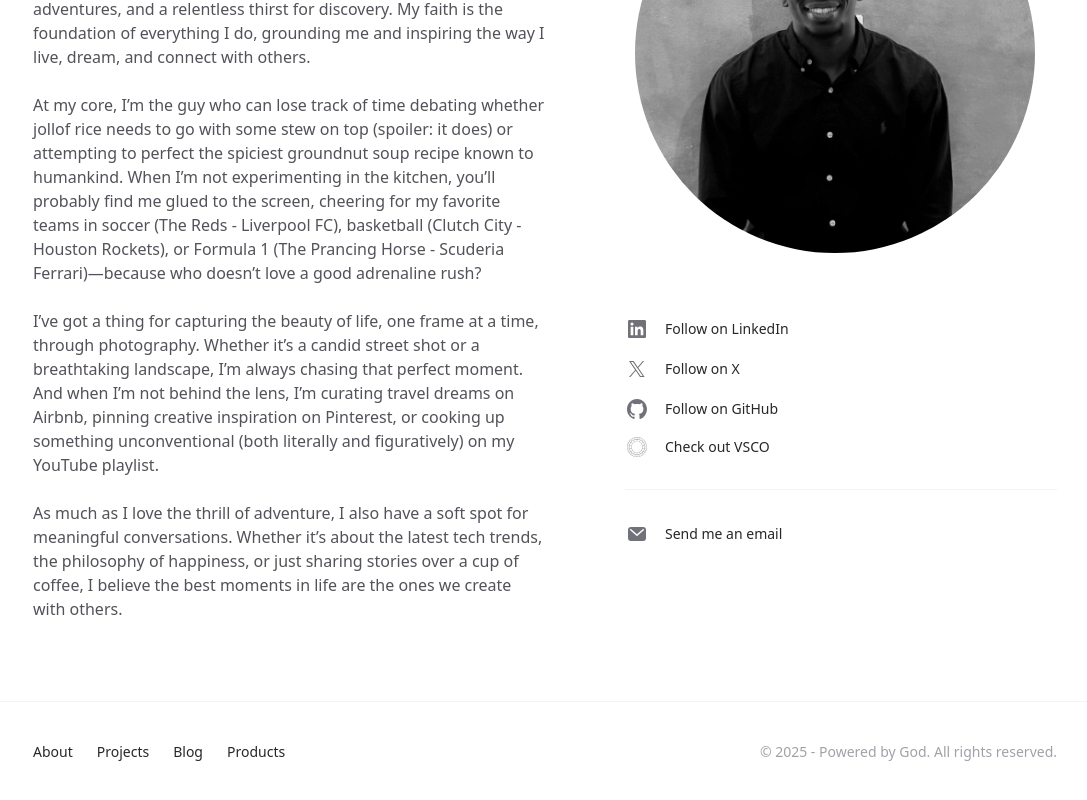
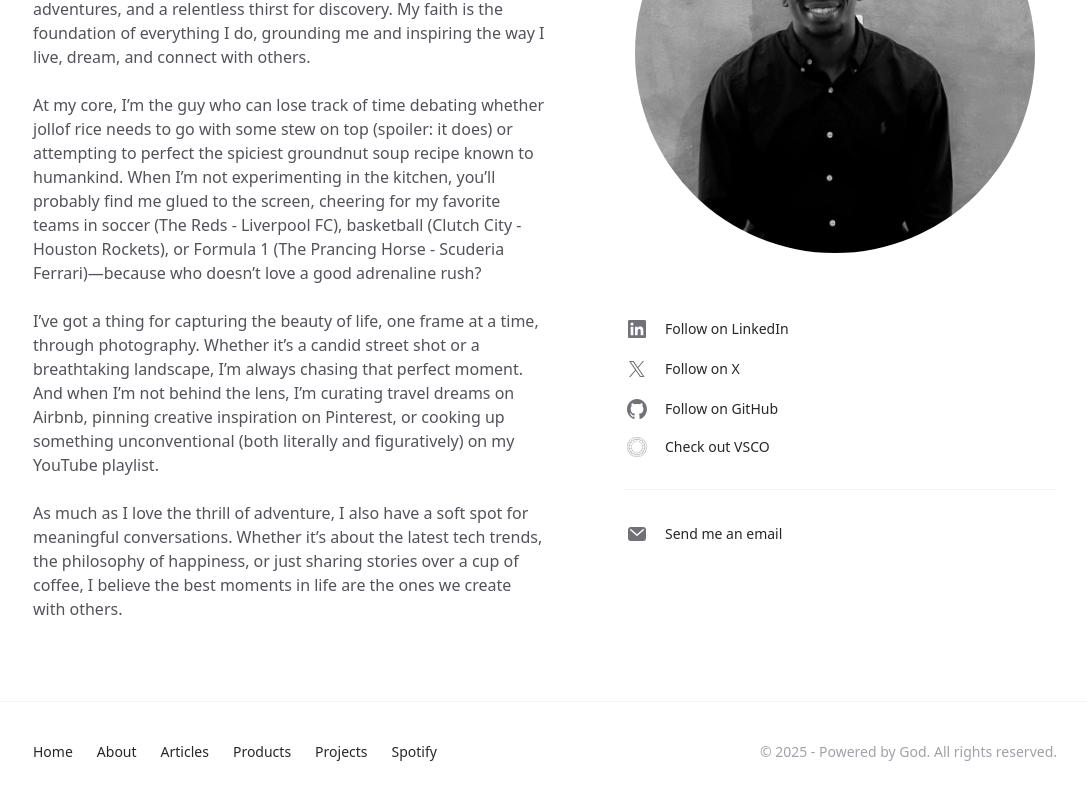
Before and after one commit to ieadoboe/ieadoboe.github.io, a Next.js app: page /about in a window 1280 px wide. Shown: the part 340-1140 px from the top of the page, without its empty margins (95-1182 px from the left). Built offline with nearby package versions, Linux system fonts and the light colour scheme; no server answers.

Commit message:
footer update

```diff
--- a/app/components/site-footer.tsx
+++ b/app/components/site-footer.tsx
@@ -10,11 +10,33 @@ const Footer = () => {
             <div className="flex flex-col items-center justify-between gap-6 sm:flex-row">
               <div className="flex flex-wrap justify-center gap-x-6 gap-y-1 text-sm font-medium text-zinc-800 dark:text-zinc-200">
                 <Link
+                  key="home"
+                  href="/"
+                  className="transition hover:text-teal-500 dark:hover:text-teal-400"
+                >
+                  Home
+                </Link>
+                <Link
                   key="about"
                   href="/about"
                   className="transition hover:text-teal-500 dark:hover:text-teal-400"
                 >
                   About
+                </Link>
+                <Link
+                  key="blog"
+                  href="/blog"
+                  className="transition hover:text-teal-500 dark:hover:text-teal-400"
+                >
+                  Articles
+                </Link>
+
+                <Link
+                  key="products"
+                  href="/products"
+                  className="transition hover:text-teal-500 dark:hover:text-teal-400"
+                >
+                  Products
                 </Link>
                 <Link
                   key="projects"
@@ -24,18 +46,11 @@ const Footer = () => {
                   Projects
                 </Link>
                 <Link
-                  key="blog"
-                  href="/blog"
+                  key="spotify"
+                  href="/spotify"
                   className="transition hover:text-teal-500 dark:hover:text-teal-400"
                 >
-                  Blog
-                </Link>
-                <Link
-                  key="products"
-                  href="/products"
-                  className="transition hover:text-teal-500 dark:hover:text-teal-400"
-                >
-                  Products
+                  Spotify
                 </Link>
               </div>
               <p className="text-sm text-zinc-400 dark:text-zinc-500">
```
